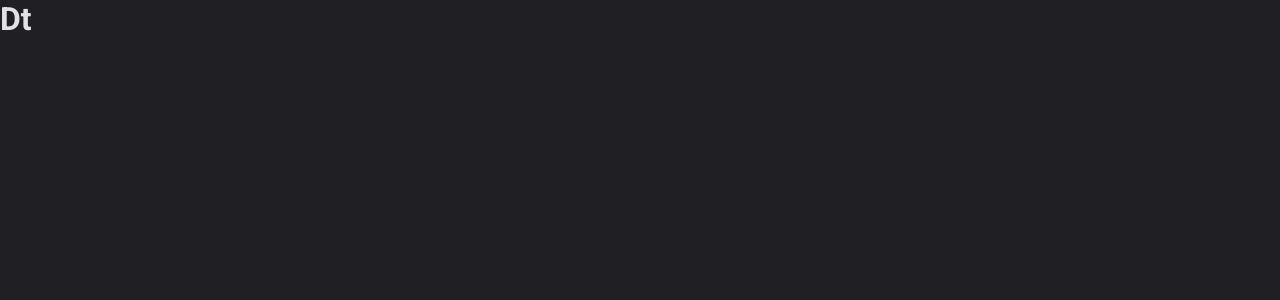
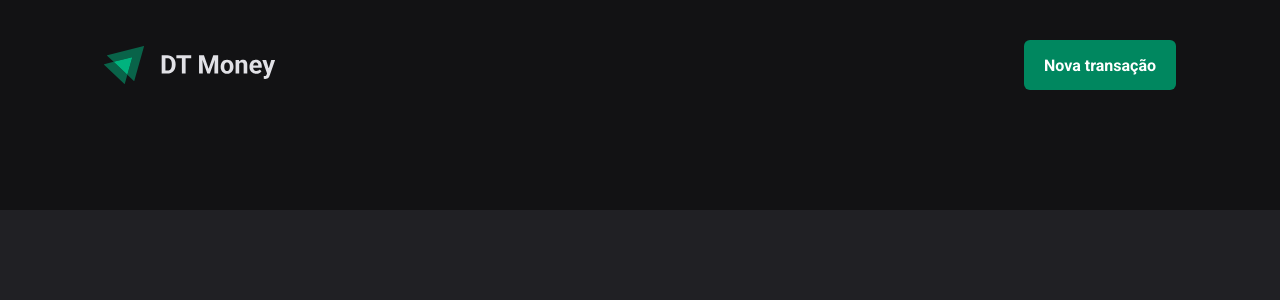
Before and after one commit to carlos-hr/dt-money, a React (Vite) app: page / in a window 1280 px wide. Shown: the top 300 px of the page. Built offline with nearby package versions, Linux system fonts and the light colour scheme.

Commit message:
feat(header): creating header design

```diff
--- a/src/App.tsx
+++ b/src/App.tsx
@@ -1,4 +1,5 @@
 import { ThemeProvider } from "styled-components";
+import Transactions from "./pages/Transactions";
 import { GlobalStyle } from "./styles/global";
 import { defaultTheme } from "./styles/themes/default";
 
@@ -6,7 +7,7 @@
   return (
     <ThemeProvider theme={defaultTheme}>
       <GlobalStyle />
-      <h1>Dt</h1>
+      <Transactions />
     </ThemeProvider>
   );
 }
--- /dev/null
+++ b/src/components/Header/index.tsx
@@ -0,0 +1,15 @@
+import logo from "../../assets/logo.svg";
+import { HeaderContainer, HeaderContent, TransactionButton } from "./styled";
+
+const Header = () => {
+  return (
+    <HeaderContainer>
+      <HeaderContent>
+        <img src={logo} />
+        <TransactionButton>Nova transação</TransactionButton>
+      </HeaderContent>
+    </HeaderContainer>
+  );
+};
+
+export default Header;
--- /dev/null
+++ b/src/components/Header/styled.ts
@@ -0,0 +1,32 @@
+import styled from "styled-components";
+
+export const HeaderContainer = styled.header`
+  background-color: ${(props) => props.theme["gray-900"]};
+  padding: 2.5rem 0 7.5rem;
+`;
+
+export const HeaderContent = styled.div`
+  width: 100%;
+  max-width: 1120px;
+  margin: 0 auto;
+  padding: 0 1.5rem;
+  display: flex;
+  justify-content: space-between;
+  align-items: center;
+`;
+
+export const TransactionButton = styled.button`
+  height: 50px;
+  border: 0;
+  background: ${(props) => props.theme["green-500"]};
+  color: ${(props) => props.theme.white};
+  font-weight: bold;
+  padding: 0 1.25rem;
+  border-radius: 6px;
+  cursor: pointer;
+
+  :hover {
+    background-color: ${(props) => props.theme["green-700"]};
+    transition: background-color 0.2s;
+  }
+`;
--- /dev/null
+++ b/src/components/index.tsx
@@ -0,0 +1 @@
+export { default as Header } from "./Header";
--- /dev/null
+++ b/src/pages/Transactions/index.tsx
@@ -0,0 +1,11 @@
+import { Header } from "../../components";
+
+const Transactions = () => {
+  return (
+    <div>
+      <Header />
+    </div>
+  );
+};
+
+export default Transactions;
```
Also changed, not shown: src/assets/logo.svg (added), src/pages/Transactions/styled.ts (added).
